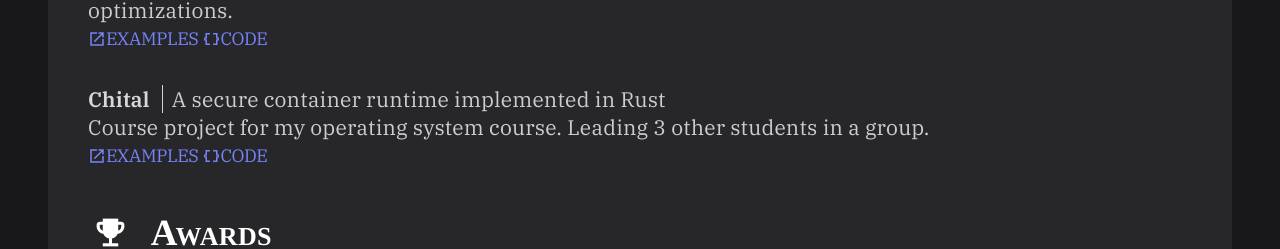
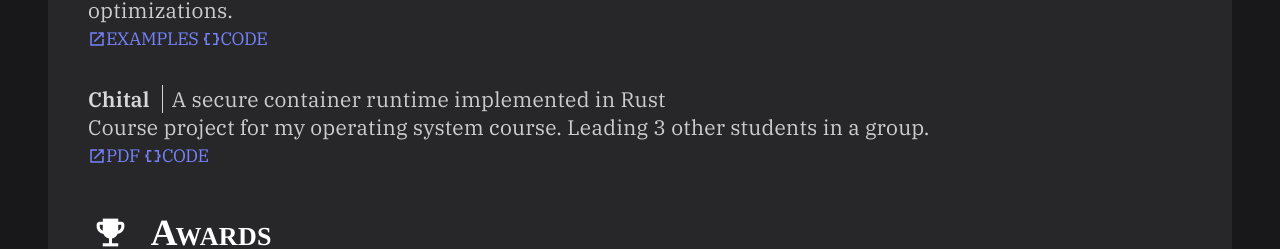
Before and after one commit to YuantianDing/yuantianding.github.io, a Next.js app in the folder en/: page / in a window 1280 px wide. Shown: the part 2213-2462 px from the top of the page. Built offline with nearby package versions, Linux system fonts and the light colour scheme.

Commit message:
add summer school

```diff
--- a/en/src/pages/index.tsx
+++ b/en/src/pages/index.tsx
@@ -154,9 +154,9 @@ export default function HomePage() {
             <div>Course project for my operating system course. Leading 3 other students in a group.</div>
             <div className="footnote-size tracking-tight mt-[1px]">
                 <a className="mr-1"
-                    href="https://github.com/YuantianDing/HibertProver/blob/master/test_results.pdf"><span
-                        className="mat-icons-sharp">open_in_new</span>EXAMPLES</a>
-                <a className="mr-1" href="https://github.com/YuantianDing/HibertProver"><span
+                    href="https://github.com/OSH-2020/x-chital/blob/master/docs/conclusion/conclusion.pdf"><span
+                        className="mat-icons-sharp">open_in_new</span>PDF</a>
+                <a className="mr-1" href="https://github.com/OSH-2020/x-chital/tree/master"><span
                         className="mat-icons-sharp">data_object</span>CODE</a>
             </div>
         </div>
```
Also changed, not shown: 24 other files (tests, documents, lock files or other folders).
